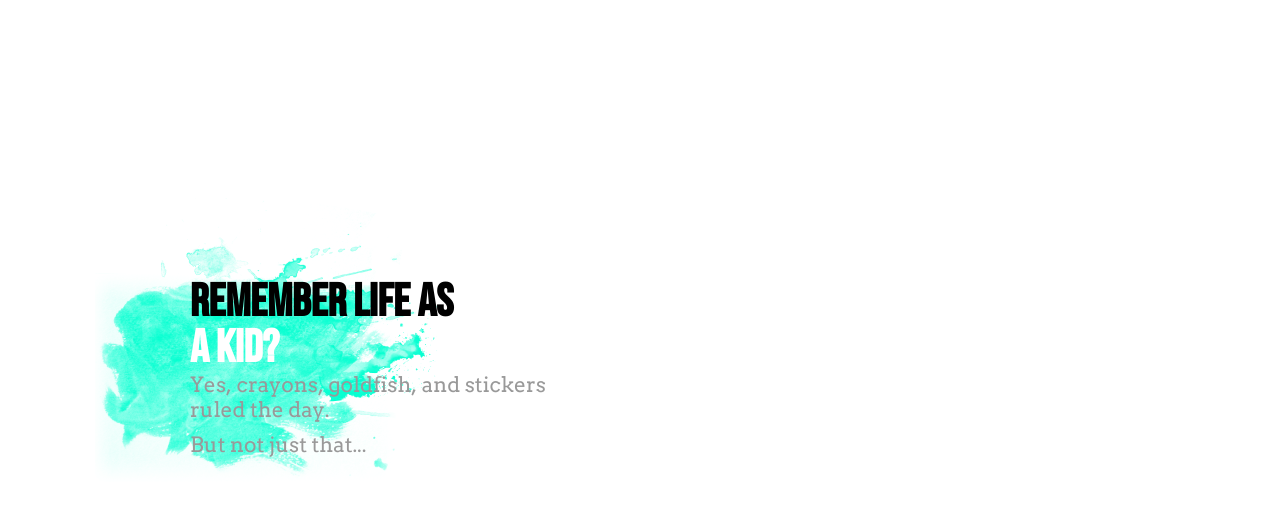
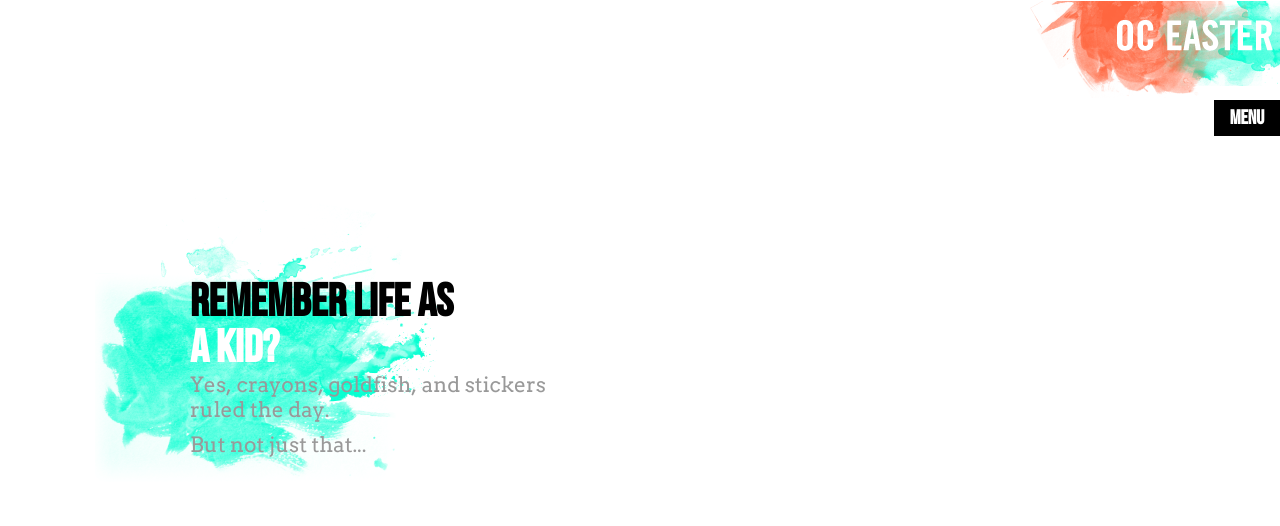
Before and after one commit to rockharbor/oc-easter-2011, a PHP site: page /scroll.html in a window 1280 px wide. Shown: the top 526 px of the page. Run offline with PHP 8.4, Linux system fonts and the light colour scheme.

Commit message:
Added nav, fixed some styles and timing issues

```diff
--- a/css/styles.css
+++ b/css/styles.css
@@ -22,6 +22,63 @@ section article {
 	position: absolute;
 	width: 100%;
 }
+
+/*
+nav
+*/
+#header {
+	position: absolute;
+	top: 0;
+	right: 0;
+	padding: 0px;
+}
+#header h1 {
+	text-indent: -9999px;
+	background: url('../img/easter2011_siteheader.png') no-repeat;
+	height: 100px;
+	width: 261px;
+}
+nav {
+	position: absolute;
+	top: 0;
+	right: 0;
+}
+nav h1 {
+	padding: 8px;
+	color: #fff !important;
+	background: #000;
+	font-size: 20px;
+	cursor: pointer;
+	width: 50px;
+	float: right;
+	text-align: center;
+	margin-bottom: 10px;
+}
+nav:hover ul {
+	display: block;
+}
+nav ul {
+	display: none;
+	list-style: none;
+	clear:both;
+}
+nav ul li {
+	font-size: 18px;
+	font-family: ArvoRegular, 'Lucida Sans', Helvetica, Arial, sans-serif;
+	color: #999;
+	padding: 5px;
+	text-align: right;
+}
+nav a {
+	color: #999;
+	padding: 5px;
+	text-decoration: none;
+}
+nav ul li a:hover {
+	color: #fff;
+	background: #00ffd0;
+}
+
 /*
 Article placements
 */
--- a/js/timeline.js
+++ b/js/timeline.js
@@ -128,7 +128,16 @@
 					var self = $(this);
 					self.parent(':not(:animated)').animate({scrollTop: self.data('starttop')});
 				}
-			})
+			});
+			if (!$.oceaster.withinSection(section)) {
+				var scrollto;
+				if (percent == 0) {
+					scrollto = $(section).children(':first');
+				} else {
+					scrollto = $(section).children(':last');
+				}
+				scrollto.parent(':not(:animated)').animate({scrollTop: scrollto.data('starttop')});
+			}
 		},
 
 		viewportTriggerInit: function(section) {
@@ -231,6 +240,11 @@
 				scratchContext.fillRect(0, 0, $.oceaster.scratch.width(), $.oceaster.scratch.height());
 
 				$.oceaster.scratch.click($.oceaster._draw);
+				$.oceaster.scratch.one('click', function() {
+					setTimeout(function() {
+						$('.after', section).fadeIn();
+					}, 5000);
+				});
 				$.oceaster.scratch.mousedown($.oceaster._startDrag);
 				$.oceaster.scratch.mouseup($.oceaster._stopDrag);
 				$.oceaster.scratch.mouseleave($.oceaster._stopDrag);
@@ -304,6 +318,14 @@
 
 		},
 
+		navTrigger: function(section, percent) {
+			if (percent == 0) {
+				section.css({position: 'absolute', top: 100});
+			} else {
+				section.css({position: 'fixed', top: 0});
+			}
+		},
+
 		withinSection: function(section) {
 			var scrollY = $(window).scrollTop();
 			return scrollY > section.data('oceaster.start') && scrollY < section.data('oceaster.end');
--- a/scroll.html
+++ b/scroll.html
@@ -4,8 +4,8 @@
 		<title>OC Easter</title>
 		<meta charset="utf-8" />
 		<meta name="title" content="OC Easter" />
-		<meta name="description" content="Orange County Easter celebration at the Fairgrounds" />
-		<meta name="keywords" content="orange county, easter, fairgrounds, francis chan" />
+		<meta name="description" content="An Easter celebration of Jesus and His freedom at the OC Fairgrounds in Costa Mesa, California." />
+		<meta name="keywords" content="oc, orange county, easter, fairgrounds, francis chan, rockharbor, oc easter, pacific amphitheatre, freedom, jesus" />
 		<script type="text/javascript" src="js/jquery.js"></script>
 		<script type="text/javascript" src="js/paint.js"></script>
 		<script type="text/javascript" src="js/timeline.js"></script>
@@ -31,6 +31,7 @@
 			}
 
 			$(document).ready(function() {
+				$.oceaster._debug = false;
 				window.setTimeout(function() {
 					$.oceaster.init();
 					$(window).bind('scroll', $.oceaster.update);
@@ -40,6 +41,17 @@
 				$(window).bind('scroll', hideHint);
 			});
 		</script>
+		<script type="text/javascript">
+			var _gaq = _gaq || [];
+			_gaq.push(['_setAccount', 'UA-7415608-5']);
+			_gaq.push(['_trackPageview']);
+
+			(function() {
+			 var ga = document.createElement('script'); ga.type = 'text/javascript'; ga.async = true;
+			 ga.src = ('https:' == document.location.protocol ? 'https://ssl' : 'http://www') + '.google-analytics.com/ga.js';
+			 var s = document.getElementsByTagName('script')[0]; s.parentNode.insertBefore(ga, s);
+			})();
+		</script>
 		<link rel="stylesheet" type="text/css" href="css/reset.css" />
 		<link rel="stylesheet" type="text/css" href="css/960.css" />
 		<link rel="stylesheet" type="text/css" href="css/fonts.css" />
@@ -48,6 +60,18 @@
 	<body>
 		<div id="wrapper">
 			<div id="content">
+				<header id="header"><h1 class="red">OC Easter</h1></header>
+				<nav data-scrolltrigger="navTrigger" data-triggerstart="100" data-triggerend="15000">
+					<h1>Menu</h1>
+					<ul>
+						<li><a href="about.html">About</a></li>
+						<li><a href="whattoexpect.html">What to expect</a></li>
+						<li><a href="whywecelebrate.html">Why we celebrate</a></li>
+						<li><a href="kids.html">Kids</a></li>
+						<li><a href="churchdirectory.html">Church directory</a></li>
+						<li><a href="directions.html">Directions</a></li>
+					</ul>
+				</nav>
 				<section>
 					<article id="sec1art1">
 						<h1>Remember life as<br/><span class="white">a kid?</span></h1>
@@ -68,7 +92,7 @@
 					<article id="sec1art4">
 						<h1>Words<br/>like</h1>
 						<div class="background"><img src="img/arrow_one.png" height="28" width="171" /></div>
-						<hgroup data-scrolltrigger="flipLinesTrigger" data-triggerstart="1700" data-triggerend="2000">
+						<hgroup data-scrolltrigger="flipLinesTrigger" data-triggerstart="1700" data-triggerend="2200">
 							<h2 class="red">Failure</h2>
 							<h2 class="red">Inadequate</h2>
 							<h2 class="red">Ugly</h2>
@@ -99,11 +123,12 @@
 						<p style="top: 1360px; right: 0;" data-scrolltrigger="fadeInOutTrigger" data-triggerstart="5400" data-triggerend="5900">You lost a house.</p>
 					</article>
 					<article id="sec2art9" data-scrolltrigger="viewportTrigger" data-triggerstart="6000" data-triggerend="7200">
-						<h1>Or perhaps you experienced something that has</h1>
-						<p class="red">no place in this world</p>
+						<h1>Or perhaps you experienced something that has<br/>
+							<span class="red">no place in this world</span>
+						</h1>
 						<canvas class="viewport"><img src="img/degression.png" height="720" width="309" alt="Abuse, Rape, Abandonment" /></canvas>
 					</article>
-					<article id="sec2art10" data-scrolltrigger="maskTrigger" data-triggerstart="7200" data-triggerend="8300">
+					<article id="sec2art10" data-scrolltrigger="maskTrigger" data-triggerstart="7230" data-triggerend="8330">
 						<p>And so what often happens is that instead of grabbing hold of the things that give us life...we settle for anything that promises to <span class="red"><br/>numb the pain</span></p>
 						<hgroup>
 							<h2>Alcohol</h2>
@@ -129,9 +154,11 @@
 
 				<section>
 					<article id="sec3art1">
-						<h1>What if there was a way to get it all back?</h1>
-						<p class="white">Not just the feeling you had as a kid...</p>
-						<p class="white">But what if there was a way to once again grab hold of what it means to truly live?</p>
+						<h1 data-scrolltrigger="fadeInOutTrigger" data-triggerstart="9500" data-triggerend="9700">What if there was a way for more?</h1>
+						<div data-scrolltrigger="fadeInOutTrigger" data-triggerstart="9700" data-triggerend="10000">
+							<p class="white">Not just the feeling you had as a kid...</p>
+							<p class="white">But what if there was a way to grab hold of what it means to truly live?</p>
+						</div>
 					</article>
 					<article id="sec3art4">
 						<hgroup>
@@ -146,7 +173,8 @@
 					</article>
 					<article id="sec3art5" data-scrolltrigger="scratchTrigger" data-triggerstart="15500" data-triggerend="15500">
 						<div id="scratch-hint"><p>[paint here]</p></div>
-						<canvas id="scratch" width="852" height="441"><img src="img/scratch.png" height="441" width="852" alt="Freedom" style="background:url('img/scratch_background.png') no-repeat" /></canvas>
+						<canvas id="scratch" width="952" height="441"><img src="img/scratch.png" height="441" width="852" alt="Freedom" style="background:url('img/scratch_background.png') no-repeat" /></canvas>
+						<p class="after"><a href="about.html" class="button">Easter at the Pacific Amphitheatre</a></p>
 					</article>
 				</section>
 			</div>
```
Also changed, not shown: other parts of css/styles.css (+33 -3 lines), img/easter2011_siteheader.png (added).
